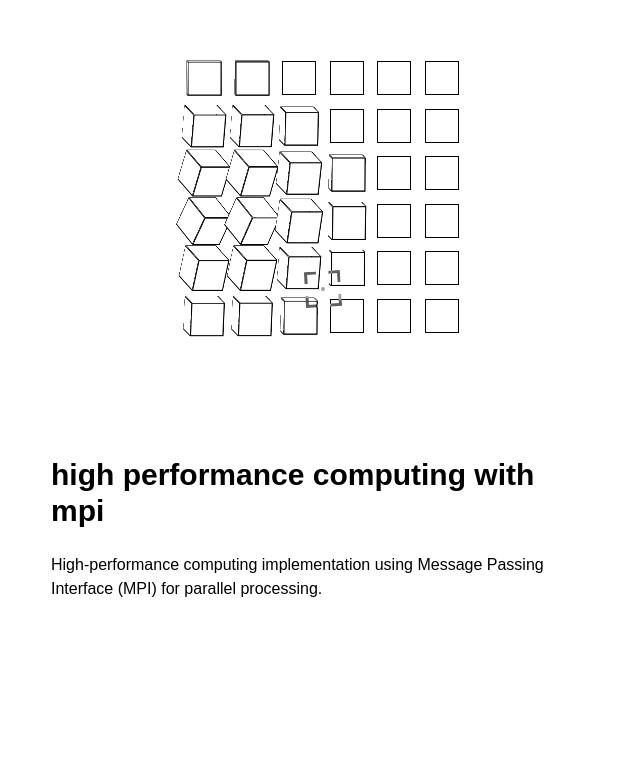
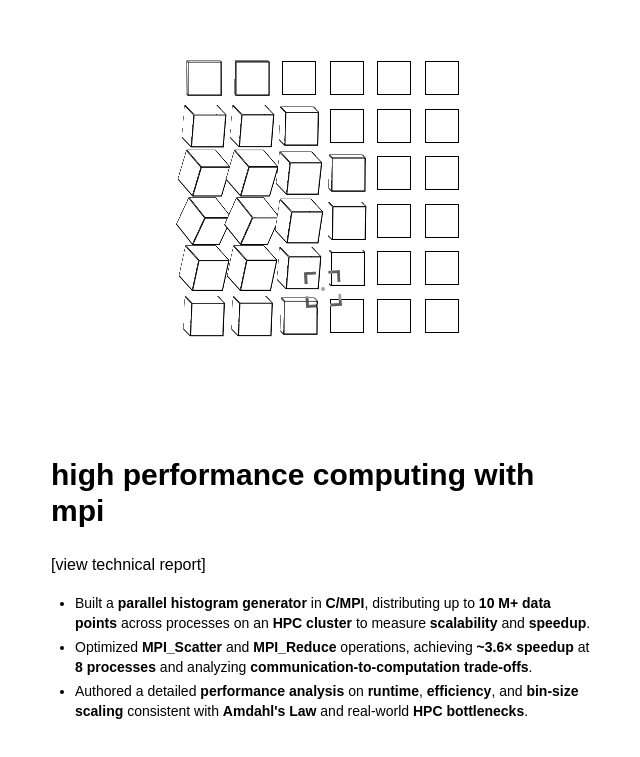
Before and after one commit to frederickrohn/personal_website, a Next.js app in the folder site/: page /projects/high-performance-computing-mpi in a window 1280 px wide. Shown: the part 111-868 px from the top of the page, without its empty margins (317-957 px from the left). Before the commit the page ends 800 px from the top, so only its background shows below. Built offline with nearby package versions, Linux system fonts and the light colour scheme.

Commit message:
Ready for deployment

```diff
--- a/site/src/app/components/CustomTargetCursor.tsx
+++ b/site/src/app/components/CustomTargetCursor.tsx
@@ -162,19 +162,19 @@ const CustomTargetCursor: React.FC<TargetCursorProps> = ({
 
         const { borderWidth, cornerSize, parallaxStrength } = constants;
 
-        let tlOffset = {
+        const tlOffset = {
           x: rect.left - cursorCenterX - borderWidth,
           y: rect.top - cursorCenterY - borderWidth
         };
-        let trOffset = {
+        const trOffset = {
           x: rect.right - cursorCenterX + borderWidth - cornerSize,
           y: rect.top - cursorCenterY - borderWidth
         };
-        let brOffset = {
+        const brOffset = {
           x: rect.right - cursorCenterX + borderWidth - cornerSize,
           y: rect.bottom - cursorCenterY + borderWidth - cornerSize
         };
-        let blOffset = {
+        const blOffset = {
           x: rect.left - cursorCenterX - borderWidth,
           y: rect.bottom - cursorCenterY + borderWidth - cornerSize
         };
--- a/site/src/app/projects/distributed-computing-raspberry-pi/page.tsx
+++ b/site/src/app/projects/distributed-computing-raspberry-pi/page.tsx
@@ -8,7 +8,17 @@ export default function DistributedComputingRaspberryPi() {
       <main className="prose prose-neutral mx-auto max-w-xl px-4 py-12">
         <CubesHeader />
         <h1 className="text-3xl font-bold mb-6">distributed computing on raspberry pi</h1>
-        <p>A distributed computing project using Raspberry Pi clusters for parallel processing and data analysis.</p>
+        <ul className="list-disc ml-6 mt-3 space-y-1 text-sm">
+          <li>
+            Implemented a parameter-driven <strong>publisher/subscriber system</strong> in <strong>C++</strong> and <strong>Python</strong> on <strong>Ubuntu 24.04</strong>, leveraging <strong>ROS2 Jazzy</strong> for <strong>real-time communication</strong>.
+          </li>
+          <li>
+            Enabled <strong>runtime reconfiguration</strong> of publish rates via <strong>ROS2 parameters</strong>, using <strong>mutex-protected timer rebuilding</strong> to prevent <strong>race conditions</strong> between parameter callbacks and publisher execution.
+          </li>
+          <li>
+            Deployed and validated on <strong>Raspberry Pi 5</strong> running <strong>Linux</strong>, bridging development from <strong>VM simulation</strong> to <strong>embedded hardware</strong>.
+          </li>
+        </ul>
       </main>
     </>
   );
--- a/site/src/app/projects/high-performance-computing-mpi/page.tsx
+++ b/site/src/app/projects/high-performance-computing-mpi/page.tsx
@@ -8,7 +8,22 @@ export default function HighPerformanceComputingMpi() {
       <main className="prose prose-neutral mx-auto max-w-xl px-4 py-12">
         <CubesHeader />
         <h1 className="text-3xl font-bold mb-6">high performance computing with mpi</h1>
-        <p>High-performance computing implementation using Message Passing Interface (MPI) for parallel processing.</p>
+        <p className="mb-4">
+          <a href="/mpi-report.pdf" target="_blank" rel="noreferrer" className="cursor-target">
+            [view technical report]
+          </a>
+        </p>
+        <ul className="list-disc ml-6 mt-3 space-y-1 text-sm">
+          <li>
+            Built a <strong>parallel histogram generator</strong> in <strong>C/MPI</strong>, distributing up to <strong>10 M+ data points</strong> across processes on an <strong>HPC cluster</strong> to measure <strong>scalability</strong> and <strong>speedup</strong>.
+          </li>
+          <li>
+            Optimized <strong>MPI_Scatter</strong> and <strong>MPI_Reduce</strong> operations, achieving <strong>~3.6× speedup</strong> at <strong>8 processes</strong> and analyzing <strong>communication-to-computation trade-offs</strong>.
+          </li>
+          <li>
+            Authored a detailed <strong>performance analysis</strong> on <strong>runtime</strong>, <strong>efficiency</strong>, and <strong>bin-size scaling</strong> consistent with <strong>Amdahl&apos;s Law</strong> and real-world <strong>HPC bottlenecks</strong>.
+          </li>
+        </ul>
       </main>
     </>
   );
--- a/site/src/app/projects/pid-control-simulation-py/page.tsx
+++ b/site/src/app/projects/pid-control-simulation-py/page.tsx
@@ -8,7 +8,22 @@ export default function PidControlSimulationPy() {
       <main className="prose prose-neutral mx-auto max-w-xl px-4 py-12">
         <CubesHeader />
         <h1 className="text-3xl font-bold mb-6">pid control simulation in py</h1>
-        <p>A Python simulation implementing PID control algorithms for automated system control and optimization.</p>
+        <p className="mb-4">
+          <a href="https://github.com/frederickrohn/python-pid-sim" target="_blank" rel="noreferrer" className="cursor-target">
+            [link to github repo]
+          </a>
+        </p>
+        <ul className="list-disc ml-6 mt-3 space-y-1 text-sm">
+          <li>
+            Implemented a <strong>PID controller simulation</strong> in <strong>Python</strong> with <strong>configurable gains</strong> (Kp, Ki, Kd) and <strong>actuator saturation limits</strong> for <strong>real-time control systems</strong>.
+          </li>
+          <li>
+            Modeled <strong>first-order plant dynamics</strong> using <strong>Euler integration</strong> with <strong>step response testing</strong> and <strong>control effort visualization</strong> via <strong>Matplotlib</strong>.
+          </li>
+          <li>
+            Created comprehensive <strong>technical documentation</strong> with <strong>LaTeX-formatted equations</strong> and <strong>tuning guidelines</strong> for <strong>educational robotics applications</strong>.
+          </li>
+        </ul>
       </main>
     </>
   );
--- a/site/src/data/projects.ts
+++ b/site/src/data/projects.ts
@@ -7,6 +7,6 @@ export type ProjectMeta = {
 export const projects: ProjectMeta[] = [
   { slug: 'full-stack-mern-app-trip-tease', title: 'full stack mern app: trip tease', description: 'A full-stack web application built with MongoDB, Express, React, and Node.js for trip planning and management.' },
   { slug: 'distributed-computing-raspberry-pi', title: 'distributed computing on raspberry pi', description: 'A distributed computing project using Raspberry Pi clusters for parallel processing and data analysis.' },
+  { slug: 'high-performance-computing-mpi', title: 'high performance computing with mpi', description: 'High-performance computing implementation using Message Passing Interface (MPI) for parallel processing.' },
   { slug: 'pid-control-simulation-py', title: 'pid control simulation in py', description: 'A Python simulation implementing PID control algorithms for automated system control and optimization.' },
-  { slug: 'high-performance-computing-mpi', title: 'high performance computing with mpi', description: 'High-performance computing implementation using Message Passing Interface (MPI) for parallel processing.' },
 ];
```
Also changed, not shown: 1 other file (tests, documents, lock files or other folders).
